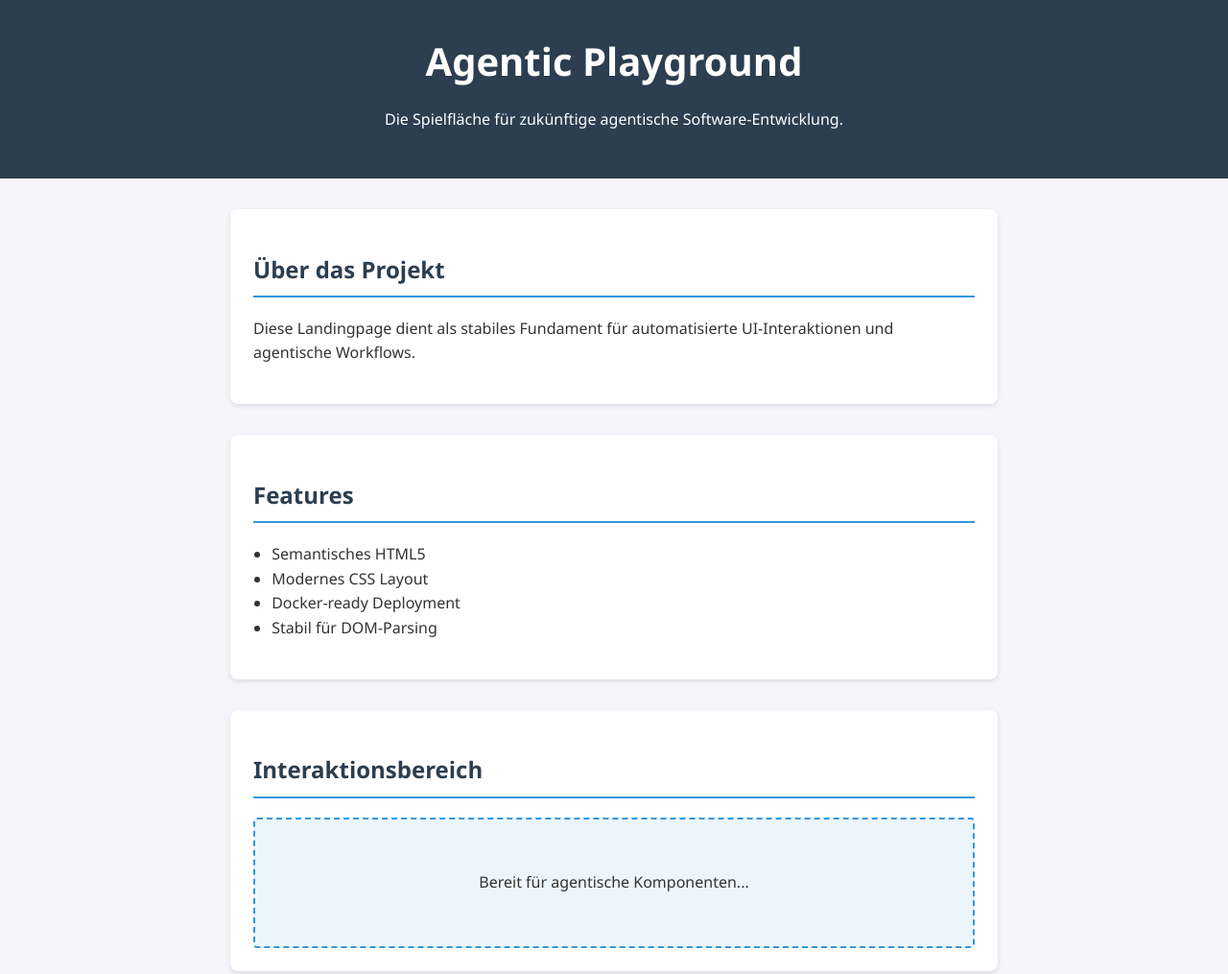
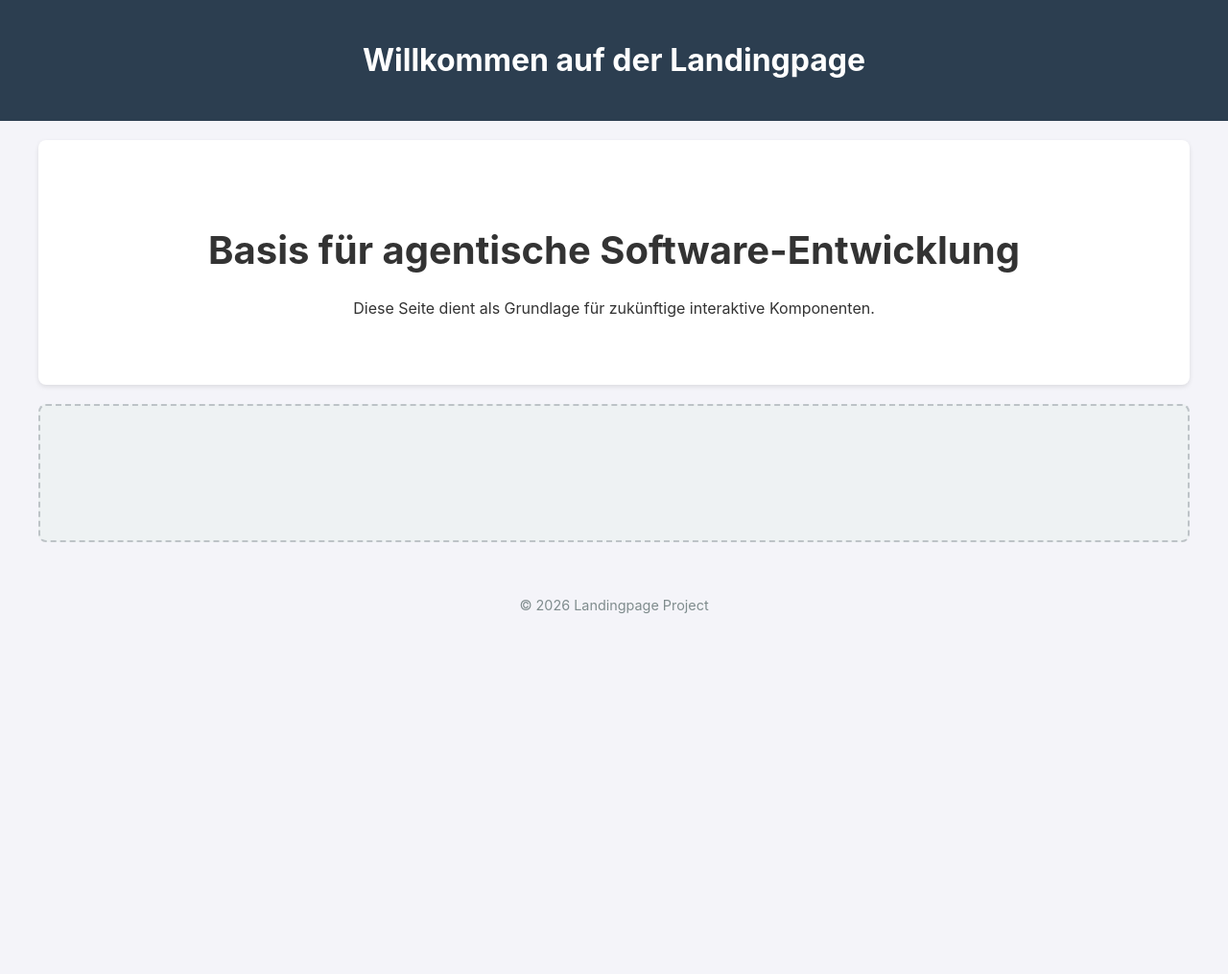
Before and after one commit to grsadesso/adscaile-demo, a plain HTML site: page index.html in a window 1280 px wide. Shown: the top 1015 px of the page at 96% size. After the commit the page ends 800 px from the top, so only its background shows below. Drawn offline with Linux system fonts and the light colour scheme.

Commit message:
feat(RA-91): Landingpage (Korrektur)

```diff
--- a/index.html
+++ b/index.html
@@ -3,41 +3,25 @@
 <head>
     <meta charset="UTF-8">
     <meta name="viewport" content="width=device-width, initial-scale=1.0">
-    <title>Agentic Playground Landingpage</title>
+    <title>Landingpage</title>
     <link rel="stylesheet" href="style.css">
 </head>
 <body>
     <header>
-        <h1>Agentic Playground</h1>
-        <p>Die Spielfläche für zukünftige agentische Software-Entwicklung.</p>
+        <h1>Willkommen auf der Landingpage</h1>
     </header>
-
-    <main>
-        <section id="about">
-            <h2>Über das Projekt</h2>
-            <p>Diese Landingpage dient als stabiles Fundament für automatisierte UI-Interaktionen und agentische Workflows.</p>
+    <main id="app-container">
+        <section id="hero">
+            <h2>Basis für agentische Software-Entwicklung</h2>
+            <p>Diese Seite dient als Grundlage für zukünftige interaktive Komponenten.</p>
         </section>
-
-        <section id="features">
-            <h2>Features</h2>
-            <ul>
-                <li>Semantisches HTML5</li>
-                <li>Modernes CSS Layout</li>
-                <li>Docker-ready Deployment</li>
-                <li>Stabil für DOM-Parsing</li>
-            </ul>
-        </section>
-
-        <section id="interactive-placeholder" aria-live="polite">
-            <h2>Interaktionsbereich</h2>
-            <div class="placeholder-box">
-                <p>Bereit für agentische Komponenten...</p>
-            </div>
+        <section id="content-placeholder">
+            <!-- Platzhalter für zukünftige agentische Komponenten -->
+            <div class="component-slot" data-component-type="hero-cta"></div>
         </section>
     </main>
-
     <footer>
-        <p>&copy; 2026 Agentic Development Lab</p>
+        <p>&copy; 2026 Landingpage Project</p>
     </footer>
 </body>
 </html>
--- a/style.css
+++ b/style.css
@@ -1,71 +1,57 @@
-:root {
-    --primary-color: #2c3e50;
-    --accent-color: #3498db;
-    --text-color: #333;
-    --bg-color: #f4f4f9;
-    --white: #ffffff;
-}
-
 body {
-    font-family: 'Segoe UI', Tahoma, Geneva, Verdana, sans-serif;
+    font-family: -apple-system, BlinkMacSystemFont, "Segoe UI", Roboto, Helvetica, Arial, sans-serif;
     line-height: 1.6;
-    color: var(--text-color);
-    background-color: var(--bg-color);
+    color: #333;
     margin: 0;
     padding: 0;
+    background-color: #f4f4f9;
 }
 
 header {
-    background: var(--primary-color);
-    color: var(--white);
-    padding: 2rem 1rem;
+    background-color: #2c3e50;
+    color: #fff;
+    padding: 1rem 0;
     text-align: center;
 }
 
-header h1 {
-    margin: 0;
-    font-size: 2.5rem;
+main {
+    max-width: 1200px;
+    margin: 20px auto;
+    padding: 0 20px;
 }
 
-main {
-    max-width: 800px;
-    margin: 2rem auto;
-    padding: 0 1rem;
+#hero {
+    text-align: center;
+    padding: 50px 0;
+    background: #fff;
+    border-radius: 8px;
+    box-shadow: 0 2px 5px rgba(0,0,0,0.1);
+    margin-bottom: 20px;
 }
 
-section {
-    background: var(--white);
-    margin-bottom: 2rem;
-    padding: 1.5rem;
-    border-radius: 8px;
-    box-shadow: 0 2px 5px rgba(0,0,0,0.1);
+#hero h2 {
+    font-size: 2.5rem;
+    margin-bottom: 10px;
 }
 
-h2 {
-    color: var(--primary-color);
-    border-bottom: 2px solid var(--accent-color);
-    padding-bottom: 0.5rem;
+#content-placeholder {
+    padding: 20px;
+    background: #eef2f3;
+    border: 2px dashed #bdc3c7;
+    border-radius: 8px;
 }
 
-ul {
-    padding-left: 1.2rem;
-}
-
-.placeholder-box {
-    border: 2px dashed var(--accent-color);
-    padding: 1rem;
-    text-align: center;
-    background-color: #ebf5fb;
-    border-radius: 4px;
+.component-slot {
     min-height: 100px;
     display: flex;
     align-items: center;
     justify-content: center;
+    color: #7f8c8d;
 }
 
 footer {
     text-align: center;
-    padding: 2rem 0;
+    padding: 20px 0;
     font-size: 0.9rem;
-    color: #777;
+    color: #7f8c8d;
 }
```
Also changed, not shown: 1 other file.
